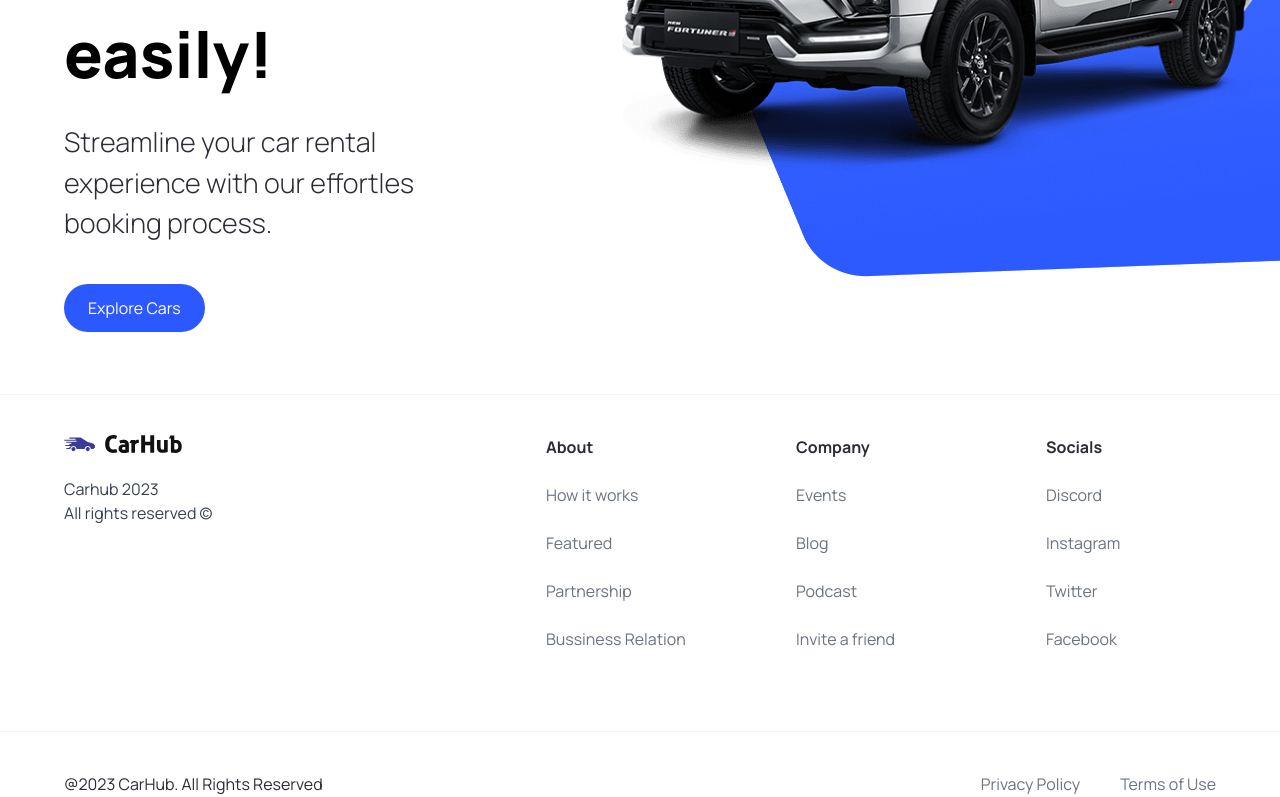
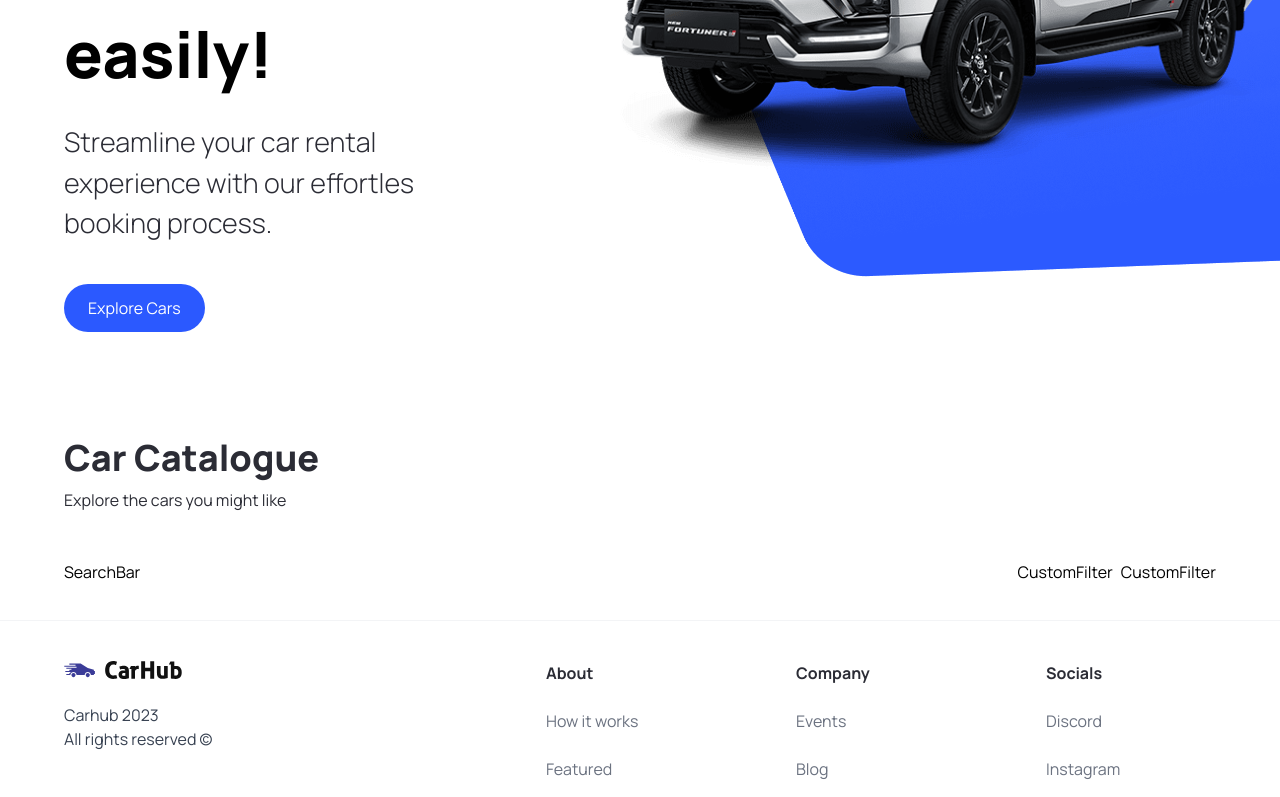
Before and after one commit to Zukhriddinbek-Code/car_showcase_next, a Next.js app: page / in a window 1280 px wide. Shown: the part 426-1223 px from the top of the page. Built offline with nearby package versions, Linux system fonts and the light colour scheme.

Commit message:
creating searchbar and custom filters preparing

```diff
--- a/app/page.tsx
+++ b/app/page.tsx
@@ -1,9 +1,25 @@
-import { Hero } from "@/components";
+import { Hero, CustomFilter, SearchBar } from "@/components";
 
 export default function Home() {
   return (
     <main className="overflow-hidden">
       <Hero />
+
+      <div className="mt-12 padding-x padding-y max-width" id="discover">
+        <div className="home__text-container">
+          <h1 className="text-4xl font-extrabold">Car Catalogue</h1>
+          <p>Explore the cars you might like</p>
+        </div>
+
+        <div className="home__filters">
+          <SearchBar />
+
+          <div className="home__filter-container">
+            <CustomFilter title="fuel" />
+            <CustomFilter title="year" />
+          </div>
+        </div>
+      </div>
     </main>
   );
 }
--- /dev/null
+++ b/components/CustomFilter.tsx
@@ -0,0 +1,7 @@
+import React from "react";
+
+const CustomFilter = () => {
+  return <div>CustomFilter</div>;
+};
+
+export default CustomFilter;
--- /dev/null
+++ b/components/SearchBar.tsx
@@ -0,0 +1,7 @@
+import React from "react";
+
+const SearchBar = () => {
+  return <div>SearchBar</div>;
+};
+
+export default SearchBar;
--- a/components/index.ts
+++ b/components/index.ts
@@ -2,5 +2,7 @@
 import CustomButton from "./CustomButton";
 import Navbar from "./Navbar";
 import Footer from "./Footer";
+import SearchBar from "./SearchBar";
+import CustomFilter from "./CustomFilter";
 
-export { Hero, CustomButton, Navbar, Footer };
+export { Hero, CustomButton, Navbar, Footer, SearchBar, CustomFilter };
```
